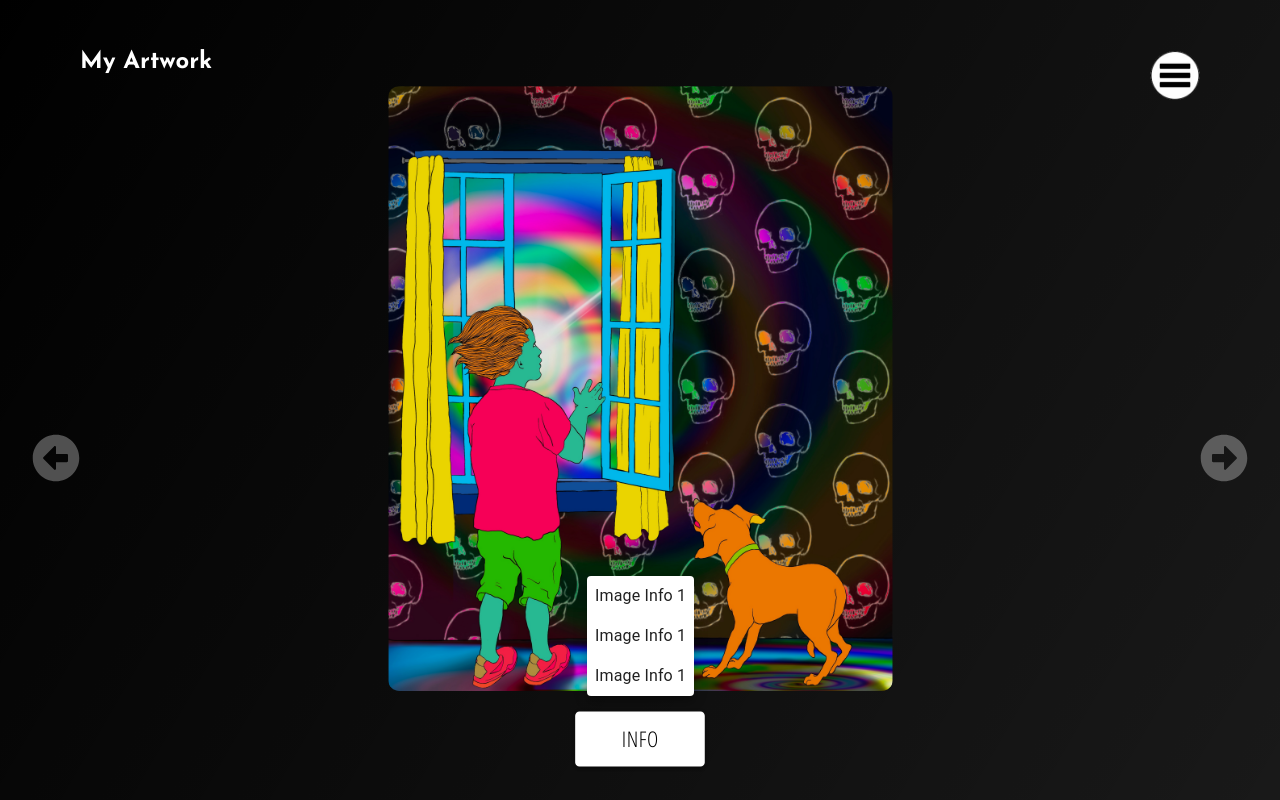
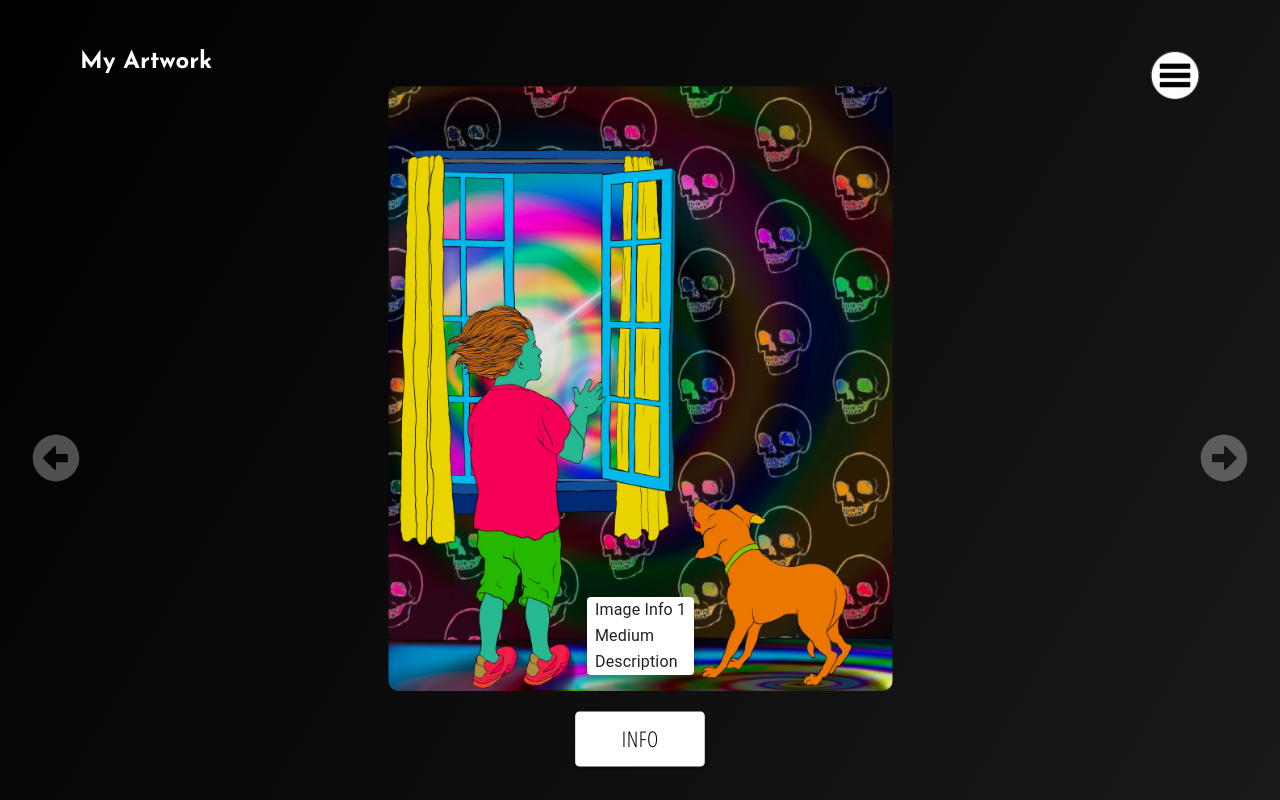
Before and after one commit to JohnnyMohawk/jna-dev-portfolio, a React (Create React App) app: page /my-art in a window 1280 px wide. Both pictures are taken after a click on the button "INFO". Built offline with nearby package versions, Linux system fonts and the light colour scheme.

Commit message:
add title medium and description to art slider data object

```diff
--- a/src/components/ImageSlider.js
+++ b/src/components/ImageSlider.js
@@ -35,7 +35,7 @@ const ImageSlider = ({ slides }) => {
                     <div className={index === currentImage ? "slide active" : "slide"} key={index}>
                         {index === currentImage && (<img src={slide.image} alt={index} className="art-image" />)}
                         <div className='imgButtWrap'>
-                            {index === currentImage && (<ImgInfoPopover info={slide.info} />)}
+                            {index === currentImage && (<ImgInfoPopover info={slide} />)}
                         </div>
                     </div>
                 )
--- a/src/components/ImgInfoModal.js
+++ b/src/components/ImgInfoModal.js
@@ -37,9 +37,9 @@ export default function ImgInfoPopover({info}) {
             horizontal: 'center',
           }}
       >
-        <Typography sx={{ p: 1}}>{info}</Typography>
-        <Typography sx={{ p: 1}}>{info}</Typography>
-        <Typography sx={{ p: 1}}>{info}</Typography>
+        <Typography sx={{ p: 1, lineHeight: '10px'}}>{info.title}</Typography>
+        <Typography sx={{ p: 1, lineHeight: '10px'}}>{info.medium}</Typography>
+        <Typography sx={{ p: 1, lineHeight: '10px'}}>{info.description}</Typography>
       </Popover>
     </div>
   );
--- a/src/components/SliderData.js
+++ b/src/components/SliderData.js
@@ -1,98 +1,146 @@
 export const SliderData = [
     {
         image: "./images/Let's go out and play!.jpg",
-        info: "Image Info 1"
+        title: "Image Info 1",
+        medium: "Medium",
+        description: "Description",
     },
     {
         image: "./images/Khailbut.png",
-        info: "Image Info 2"
+        title: "Image Info 2",
+        medium: "Medium",
+        description: "Description",
     },
     {
         image: "./images/Life_Mocked.jpg",
-        info: "Image Info 3"
+        title: "Image Info 3",
+        medium: "Medium",
+        description: "Description",
     },
     {
         image: "./images/The Great Chicago Ring of Fire.jpg",
-        info: "Image Info 4"
+        title: "Image Info 4",
+        medium: "Medium",
+        description: "Description",
     },
     {
         image: "./images/War. Horses of the Apocalypse 1 - 4.png",
-        info: "Image Info 5"
+        title: "Image Info 5",
+        medium: "Medium",
+        description: "Description",
     },
     {
         image: "./images/Conquest. Horses of the Apocalypse- 2 - 4.png",
-        info: "Image Info 6"
+        title: "Image Info 6",
+        medium: "Medium",
+        description: "Description",
     },
     {
         image: "./images/Famine. Horses of the Apocalypse- 3 - 4.jpg",
-        info: "Image Info 7"
+        title: "Image Info 7",
+        medium: "Medium",
+        description: "Description",
     },
     {
         image: "./images/Death. Horses of the Apocalypse- 4 - 4.png",
-        info: "Image Info 8"
+        title: "Image Info 8",
+        medium: "Medium",
+        description: "Description",
     },
     {
         image: "./images/tree-of-light.jpeg",
-        info: "Image Info 9"
+        title: "Image Info 9",
+        medium: "Medium",
+        description: "Description",
     },
     {
         image: "./images/for-dad.jpeg",
-        info: "Image Info 10"
+        title: "Image Info 10",
+        medium: "Medium",
+        description: "Description",
     },
     {
         image: "./images/triptych.png",
-        info: "Image Info 11"
+        title: "Image Info 11",
+        medium: "Medium",
+        description: "Description",
     },
     {
         image: "./images/triptych-1-3.jpeg",
-        info: "Image Info 12"
+        title: "Image Info 12",
+        medium: "Medium",
+        description: "Description",
     },
     {
         image: "./images/triptych-2-3.jpeg",
-        info: "Image Info 13"
+        title: "Image Info 13",
+        medium: "Medium",
+        description: "Description",
     },
     {
         image: "./images/triptych-3-3.jpeg",
-        info: "Image Info 14"
+        title: "Image Info 14",
+        medium: "Medium",
+        description: "Description",
     },
     {
         image: "./images/love.jpeg",
-        info: "Image Info 15"
+        title: "Image Info 15",
+        medium: "Medium",
+        description: "Description",
     },
     {
         image: "./images/namaste.jpeg",
-        info: "Image Info 16"
+        title: "Image Info 16",
+        medium: "Medium",
+        description: "Description",
     },
     {
         image: "./images/espolon.jpeg",
-        info: "Image Info 17"
+        title: "Image Info 17",
+        medium: "Medium",
+        description: "Description",
     },
     {
         image: "./images/wedding.PNG",
-        info: "Image Info 18"
+        title: "Image Info 18",
+        medium: "Medium",
+        description: "Description",
     },
     {
         image: "./images/pre-streetart-art.jpeg",
-        info: "Image Info 19"
+        title: "Image Info 19",
+        medium: "Medium",
+        description: "Description",
     },
     {
         image: "./images/figure-1.jpeg",
-        info: "Image Info 20"
+        title: "Image Info 20",
+        medium: "Medium",
+        description: "Description",
     },
     {
         image: "./images/figure-2.jpeg",
-        info: "Image Info 21"
+        title: "Image Info 21",
+        medium: "Medium",
+        description: "Description",
     },
     {
         image: "./images/energy-embrace.jpeg",
-        info: "Image Info 22"
+        title: "Image Info 22",
+        medium: "Medium",
+        description: "Description",
     },
     {
         image: "./images/city-breathes.jpeg",
-        info: "Image Info 23"
+        title: "Image Info 23",
+        medium: "Medium",
+        description: "Description",
     },
     {
         image: "./images/robo-v-skelly.JPG",
-        info: "Image Info 24"
+        title: "Image Info 24",
+        medium: "Medium",
+        description: "Description",
     },
 ]
```
